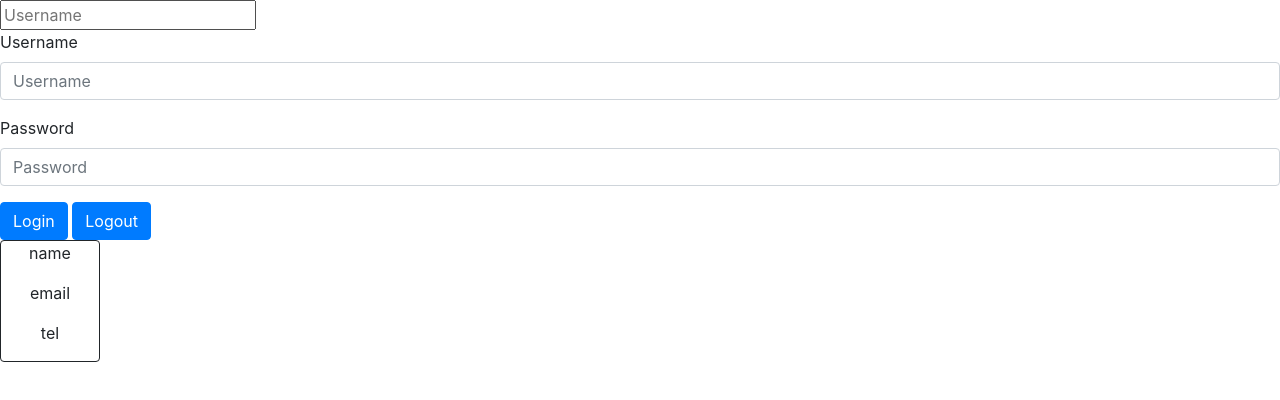
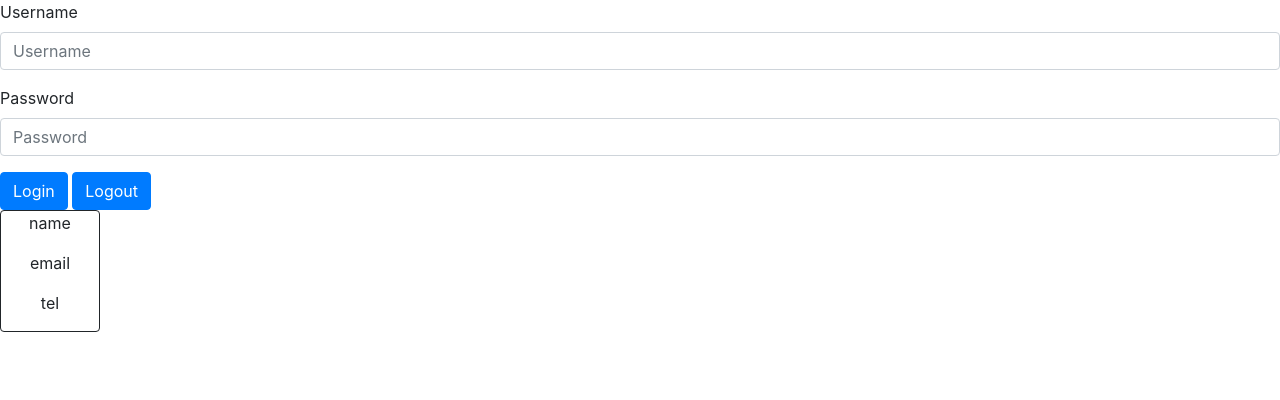
Before and after one commit to giacomomosso/simpleSession, a plain HTML site: page index.html in a window 1280 px wide. Drawn offline with nearby package versions, Linux system fonts and the light colour scheme.

Commit message:
Update index.html

```diff
--- a/index.html
+++ b/index.html
@@ -11,8 +11,7 @@
 </head>
 
 <body>
-    <form>
-        <input id="userId" placeholder="Username" type="text">
+  <form>
     <div class="form-group">
       <label for="userId">Username</label>
       <input type="email" class="form-control" id="userId" placeholder="Username">
```
